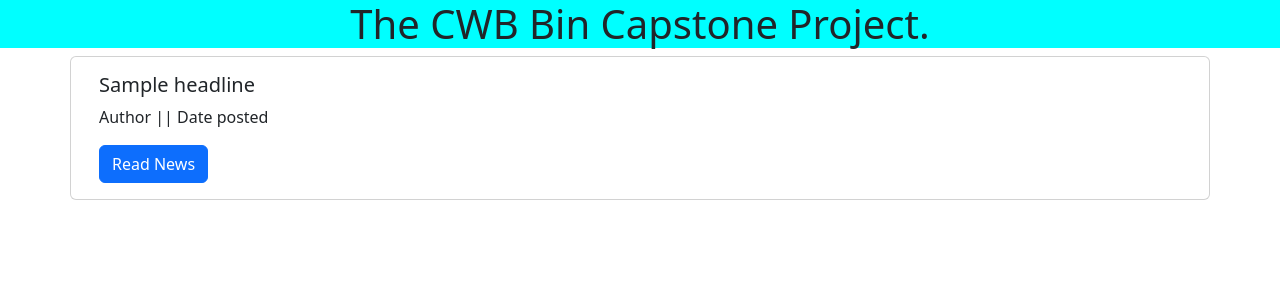
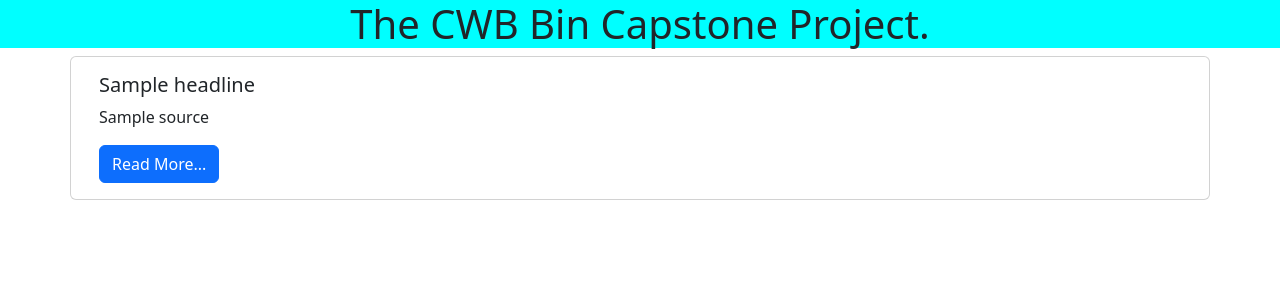
Before and after one commit to worladev/cwb-capstone-project, a Flask app: template templates/index.html in a window 1280 px wide. Shown: the top 300 px of the page. Run offline with Flask 3, Linux system fonts and the light colour scheme; the template is opened without the code that fills it: most values are stand-ins (such as "Sample title", 1, 10 or a date in 2020); some libraries are stand-ins or nearby versions.

Commit message:
code refactoring

```diff
--- a/Main.py
+++ b/Main.py
@@ -1,17 +1,15 @@
-from logging_config import LoggingConfig
-
-# Set up logging
-logging_config = LoggingConfig()
-
-from MediaOutlet import MediaOutlet
+import logging
+from LoggingConfig import LoggingConfig
 from MediaOutletConfigReader import MediaOutletConfigReader
 from WebScraper import WebScraper
 from flask import Flask, render_template
 from flask_bootstrap import Bootstrap5
 # from flask_sqlalchemy import SQLAlchemy
-# from Main import headlines
-import logging
+# from flask import Blueprint
 
+
+# Set up logging
+logging_config = LoggingConfig()
 
 # IMPLEMENTING CONFIG READER CLASS
 # Create an instance of MediaOutletConfigReader
@@ -22,18 +20,20 @@ filename = 'config.ini'
 reader = MediaOutletConfigReader(filename)
 media_list = reader.read()
 
-# for media in media_list:
-#     printMediaOutlet(media)
 
-
-# IMPLEMENTING THE WEBSCRAPER CLASS
-# Initialize WebScraper with media objects
+# # IMPLEMENTING THE WEBSCRAPER CLASS
+# # Initialize WebScraper with media objects
 scraper = WebScraper(media_list)
 headlines = scraper.crawl_headlines()
 
-# for headline in headlines:
-#     print(f"Source: {headline.source}, \nHeadline: {headline.headline}, "
-#           f"\nDate: {headline.date}, \nLink: {headline.url}\n")
+
+# def print_headlines(arg):
+#     for headline in headlines:
+#         print(f"Source: {headline.source}, \nHeadline: {headline.headline}, "
+#               f"\nDate: {headline.date}, \nLink: {headline.url}\n")
+#
+#
+# print_headlines(headlines)
 
 
 # IMPLEMENTING FLASK
@@ -42,8 +42,12 @@ bootstrap = Bootstrap5(app)
 
 
 @app.route('/')
-def index():
-    return render_template('index.html', news_headlines=headlines)
+def index(page=1):
+    # per_page = 10
+    # posts = headlines.query.order_by(headlines.time.desc()).paginate(page, per_page, error_out=False)
+    return render_template('index.html',
+                           news_headlines=headlines,
+                           )
 
 
 if __name__ == '__main__':
--- a/MediaOutletConfigReader.py
+++ b/MediaOutletConfigReader.py
@@ -15,13 +15,14 @@ class MediaOutletConfigReader:
         self.filename = filename
         self.logger = logging.getLogger(__name__)
 
-        # Method to read media data using parameters from a config file this function uses the get method to retrieve the
+        # Method to read media data using parameters from a config file this function uses the get method
+        # to retrieve the
     # name,url and location of the mediaOutlet and create a media object it then appends to the media list created in
     # the MediaOutletConfigReader class it then returns the media object in a list form
     def read(self):
         config = configparser.ConfigParser()
         config.read(self.filename)
-        self.logger.info("Reading media data from config file.")
+        self.logger.info(f"Reading media data from config file: {self.filename}")
 
         for section in config.sections():
             name = config.get(section, 'name')
@@ -29,7 +30,6 @@ class MediaOutletConfigReader:
             location = config.get(section, 'location')
             self.logger.debug(f"Read media outlet: {name}, {url}, {location}")
 
-
             media = MediaOutlet(name, url, location)
             self.media_list.append(media)
         return self.media_list
--- a/templates/index.html
+++ b/templates/index.html
@@ -4,14 +4,14 @@
 
 {% block content %}
     <h1 class="h1-home">The CWB Bin Capstone Project.</h1>
-    {% for head in news_headlines %}
+    {% for headline in news_headlines %}
     <div class="container">
         <div class="row">
             <div class="card">
                 <div class="card-body">
-                    <h5 class="card-title">{{head.headline}}</h5>
-                    <p class="card-text">Author || Date posted</p>
-                    <a href="{{head.url}}" class="btn btn-primary">Read News</a>
+                    <h5 class="card-title">{{headline.headline}}</h5>
+                    <p class="card-text">{{headline.source}}</p>
+                    <a href="{{headline.url}}" class="btn btn-primary">Read More...</a>
                 </div>
             </div>
         </div>
```
Also changed, not shown: LoggingConfig.py (added, +16 -0 lines), WebScraper.py (+39 -42 lines), logging_config.py (deleted, +0 -21 lines), 1 other file.
